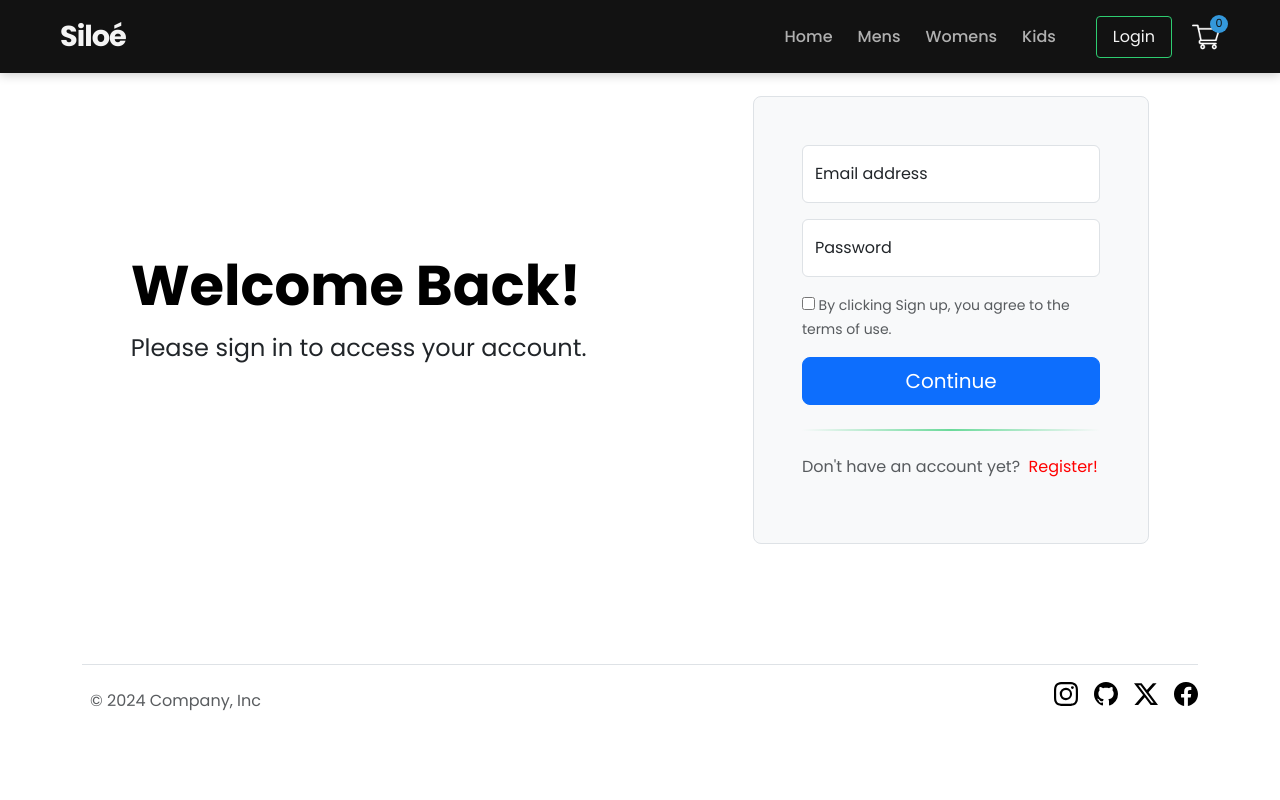
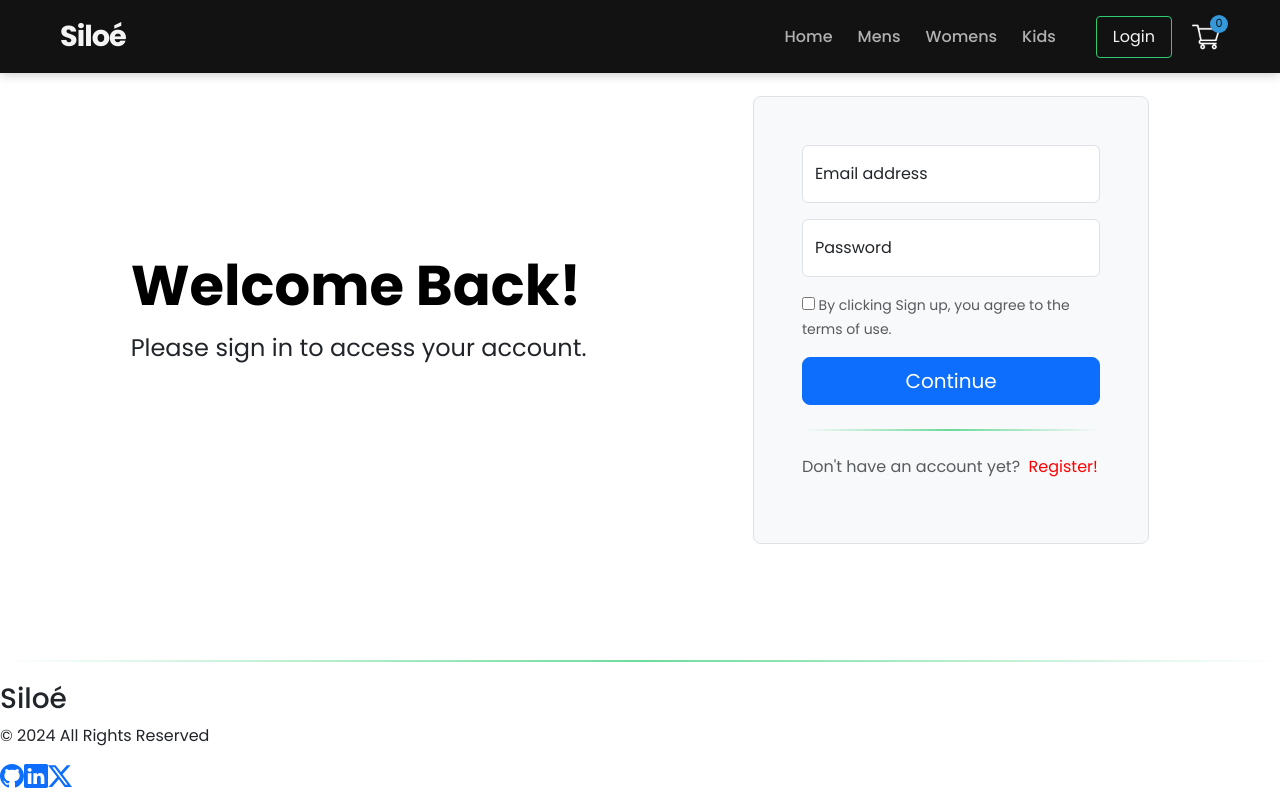
Before and after one commit to Justparthi/Siloe, a React (Create React App) app in the folder frontend/: page /login in a window 1280 px wide. Built offline with nearby package versions, Linux system fonts and the light colour scheme; no server answers.

Commit message:
Update Newsletter.jsx

```diff
--- a/frontend/src/Components/Newsletter/Newsletter.jsx
+++ b/frontend/src/Components/Newsletter/Newsletter.jsx
@@ -1,38 +1,34 @@
 import React from 'react';
+import './Newsletter.css';
 
 const Newsletter = () => {
     return (
-        <div className='footer'>
-
-
-
-<div class="container">
-  <footer class="d-flex flex-wrap justify-content-between align-items-center py-3 my-4 border-top">
-    <div class="col-md-4 d-flex align-items-center">
-      <a href="/" class="mb-3 me-2 mb-md-0 text-body-secondary text-decoration-none lh-1">
-      </a>
-      <span class="mb-3 mb-md-0 text-body-secondary">© 2024 Company, Inc</span>
-    </div>
-
-    <ul class="list-unstyled d-flex">
-
-        <li class="ms-3"><a class="link-body-emphasis" href="https://github.com/Justparthi"><svg xmlns="http://www.w3.org/2000/svg" width="24" height="24" fill="currentColor" class="bi bi-instagram" viewBox="0 0 16 16">
-  <path d="M8 0C5.829 0 5.556.01 4.703.048 3.85.088 3.269.222 2.76.42a3.9 3.9 0 0 0-1.417.923A3.9 3.9 0 0 0 .42 2.76C.222 3.268.087 3.85.048 4.7.01 5.555 0 5.827 0 8.001c0 2.172.01 2.444.048 3.297.04.852.174 1.433.372 1.942.205.526.478.972.923 1.417.444.445.89.719 1.416.923.51.198 1.09.333 1.942.372C5.555 15.99 5.827 16 8 16s2.444-.01 3.298-.048c.851-.04 1.434-.174 1.943-.372a3.9 3.9 0 0 0 1.416-.923c.445-.445.718-.891.923-1.417.197-.509.332-1.09.372-1.942C15.99 10.445 16 10.173 16 8s-.01-2.445-.048-3.299c-.04-.851-.175-1.433-.372-1.941a3.9 3.9 0 0 0-.923-1.417A3.9 3.9 0 0 0 13.24.42c-.51-.198-1.092-.333-1.943-.372C10.443.01 10.172 0 7.998 0zm-.717 1.442h.718c2.136 0 2.389.007 3.232.046.78.035 1.204.166 1.486.275.373.145.64.319.92.599s.453.546.598.92c.11.281.24.705.275 1.485.039.843.047 1.096.047 3.231s-.008 2.389-.047 3.232c-.035.78-.166 1.203-.275 1.485a2.5 2.5 0 0 1-.599.919c-.28.28-.546.453-.92.598-.28.11-.704.24-1.485.276-.843.038-1.096.047-3.232.047s-2.39-.009-3.233-.047c-.78-.036-1.203-.166-1.485-.276a2.5 2.5 0 0 1-.92-.598 2.5 2.5 0 0 1-.6-.92c-.109-.281-.24-.705-.275-1.485-.038-.843-.046-1.096-.046-3.233s.008-2.388.046-3.231c.036-.78.166-1.204.276-1.486.145-.373.319-.64.599-.92s.546-.453.92-.598c.282-.11.705-.24 1.485-.276.738-.034 1.024-.044 2.515-.045zm4.988 1.328a.96.96 0 1 0 0 1.92.96.96 0 0 0 0-1.92m-4.27 1.122a4.109 4.109 0 1 0 0 8.217 4.109 4.109 0 0 0 0-8.217m0 1.441a2.667 2.667 0 1 1 0 5.334 2.667 2.667 0 0 1 0-5.334"/>
-</svg></a></li>
-<li class="ms-3"><a class="link-body-emphasis" href="https://github.com/Justparthi"><svg xmlns="http://www.w3.org/2000/svg" width="24" height="24" fill="currentColor" class="bi bi-github" viewBox="0 0 16 16">
-  <path d="M8 0C3.58 0 0 3.58 0 8c0 3.54 2.29 6.53 5.47 7.59.4.07.55-.17.55-.38 0-.19-.01-.82-.01-1.49-2.01.37-2.53-.49-2.69-.94-.09-.23-.48-.94-.82-1.13-.28-.15-.68-.52-.01-.53.63-.01 1.08.58 1.23.82.72 1.21 1.87.87 2.33.66.07-.52.28-.87.51-1.07-1.78-.2-3.64-.89-3.64-3.95 0-.87.31-1.59.82-2.15-.08-.2-.36-1.02.08-2.12 0 0 .67-.21 2.2.82.64-.18 1.32-.27 2-.27s1.36.09 2 .27c1.53-1.04 2.2-.82 2.2-.82.44 1.1.16 1.92.08 2.12.51.56.82 1.27.82 2.15 0 3.07-1.87 3.75-3.65 3.95.29.25.54.73.54 1.48 0 1.07-.01 1.93-.01 2.2 0 .21.15.46.55.38A8.01 8.01 0 0 0 16 8c0-4.42-3.58-8-8-8"/>
-</svg></a></li>
-        <li class="ms-3"><a class="link-body-emphasis" href="https://github.com/Justparthi"><svg xmlns="http://www.w3.org/2000/svg" width="24" height="24" fill="currentColor" class="bi bi-twitter-x" viewBox="0 0 16 16">
-  <path d="M12.6.75h2.454l-5.36 6.142L16 15.25h-4.937l-3.867-5.07-4.425 5.07H.316l5.733-6.57L0 .75h5.063l3.495 4.633L12.601.75Zm-.86 13.028h1.36L4.323 2.145H2.865z"/>
-</svg></a></li>
-        <li class="ms-3"><a class="link-body-emphasis" href="https://github.com/Justparthi"><svg xmlns="http://www.w3.org/2000/svg" width="24" height="24" fill="currentColor" class="bi bi-facebook" viewBox="0 0 16 16">
-  <path d="M16 8.049c0-4.446-3.582-8.05-8-8.05C3.58 0-.002 3.603-.002 8.05c0 4.017 2.926 7.347 6.75 7.951v-5.625h-2.03V8.05H6.75V6.275c0-2.017 1.195-3.131 3.022-3.131.876 0 1.791.157 1.791.157v1.98h-1.009c-.993 0-1.303.621-1.303 1.258v1.51h2.218l-.354 2.326H9.25V16c3.824-.604 6.75-3.934 6.75-7.951"/>
-</svg></a></li>
-      </ul>
-  </footer>
-</div>
-
-        </div>
+        <footer className="icon-footer">
+          <hr />
+            <div className="footer-content">
+                <div className="footer-brand">
+                    <h3>Siloé</h3>
+                    <p>© 2024 All Rights Reserved</p>
+                </div>
+                <div className="footer-social">
+                    <a href="https://github.com/justparthi" target="_blank" rel="noopener noreferrer">
+                        <svg xmlns="http://www.w3.org/2000/svg" width="24" height="24" viewBox="0 0 16 16" fill="currentColor">
+                            <path d="M8 0C3.58 0 0 3.58 0 8c0 3.54 2.29 6.53 5.47 7.59.4.07.55-.17.55-.38 0-.19-.01-.82-.01-1.49-2.01.37-2.53-.49-2.69-.94-.09-.23-.48-.94-.82-1.13-.28-.15-.68-.52-.01-.53.63-.01 1.08.58 1.23.82.72 1.21 1.87.87 2.33.66.07-.52.28-.87.51-1.07-1.78-.2-3.64-.89-3.64-3.95 0-.87.31-1.59.82-2.15-.08-.2-.36-1.02.08-2.12 0 0 .67-.21 2.2.82.64-.18 1.32-.27 2-.27s1.36.09 2 .27c1.53-1.04 2.2-.82 2.2-.82.44 1.1.16 1.92.08 2.12.51.56.82 1.27.82 2.15 0 3.07-1.87 3.75-3.65 3.95.29.25.54.73.54 1.48 0 1.07-.01 1.93-.01 2.2 0 .21.15.46.55.38A8.01 8.01 0 0 0 16 8c0-4.42-3.58-8-8-8"/>
+                        </svg>
+                    </a>
+                    <a href="https://linkedin.com/justparthi" target="_blank" rel="noopener noreferrer">
+                        <svg xmlns="http://www.w3.org/2000/svg" width="24" height="24" viewBox="0 0 16 16" fill="currentColor">
+                            <path d="M0 1.146C0 .513.526 0 1.175 0h13.65C15.474 0 16 .513 16 1.146v13.708c0 .633-.526 1.146-1.175 1.146H1.175C.526 16 0 15.487 0 14.854zm4.943 12.248V6.169H2.542v7.225zm-1.2-8.212c.837 0 1.358-.554 1.358-1.248-.015-.709-.52-1.248-1.342-1.248S2.4 3.179 2.4 3.887c0 .694.521 1.248 1.327 1.248zm4.908 8.212V9.359c0-.216.016-.432.08-.586.173-.431.568-.878 1.232-.878.869 0 1.216.662 1.216 1.634v3.865h2.401V9.25c0-2.22-1.184-3.252-2.764-3.252-1.274 0-1.845.7-2.165 1.193v.025h-.016l.016-.025V6.169h-2.4c.03.678 0 7.225 0 7.225z"/>
+                        </svg>
+                    </a>
+                    <a href="https://twitter.com" target="_blank" rel="noopener noreferrer">
+                        <svg xmlns="http://www.w3.org/2000/svg" width="24" height="24" viewBox="0 0 16 16" fill="currentColor">
+                            <path d="M12.6.75h2.454l-5.36 6.142L16 15.25h-4.937l-3.867-5.07-4.425 5.07H.316l5.733-6.57L0 .75h5.063l3.495 4.633L12.601.75Zm-.86 13.028h1.36L4.323 2.145H2.865z"/>
+                        </svg>
+                    </a>
+                </div>
+            </div>
+        </footer>
     );
 }
 
```
